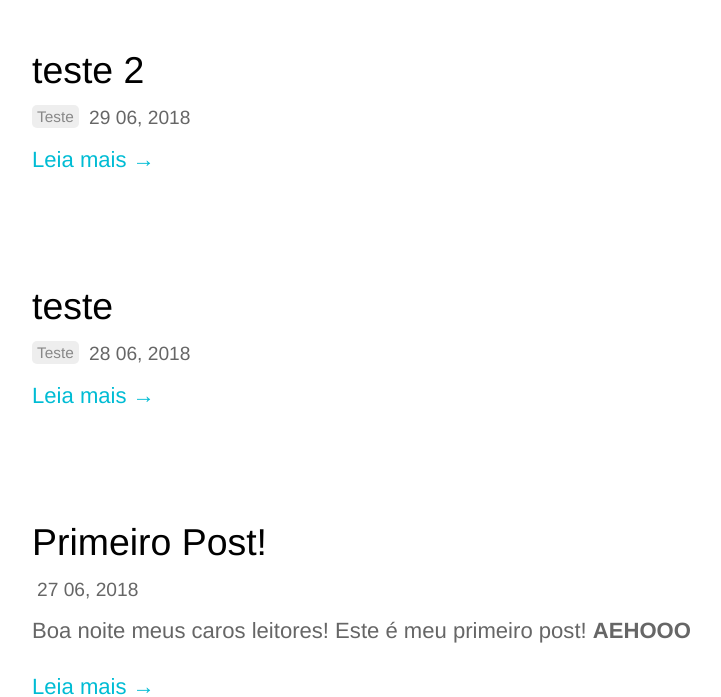
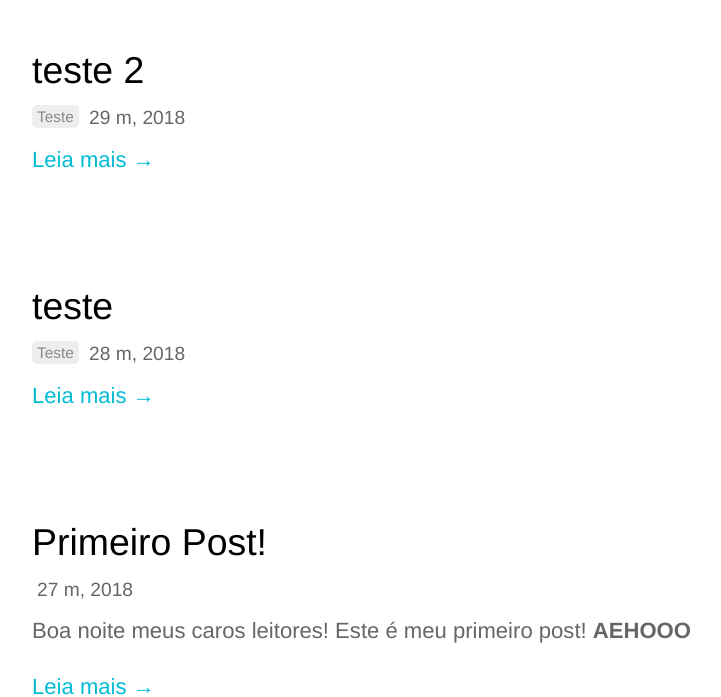
Before and after one commit to Kelvao/kelvao.github.io, a Jekyll site: the page built from blog/index.html, in a window 1280 px wide. Shown: the part 714-1411 px from the top of the page, without its empty margins (108-829 px from the left). Built offline with Jekyll 4.4.1, drawn with Linux system fonts in a browser that asks for light colours; the list of posts is cut into pages by our own code.

Commit message:
Updated '_includes/post-title.html' via CloudCannon

```diff
--- a/_includes/post-title.html
+++ b/_includes/post-title.html
@@ -19,5 +19,5 @@
         {% when '11' %}{% assign m = 'Novembro' %}
         {% when '12' %}{% assign m = 'Dezembro' %}
     {% endcase %}
-	<span class="post-date">{{ include.post.date | date: "%d %m, %Y" }}</span>
+	<span class="post-date">{{ include.post.date | date: "%d m, %Y" }}</span>
 </p>
```
